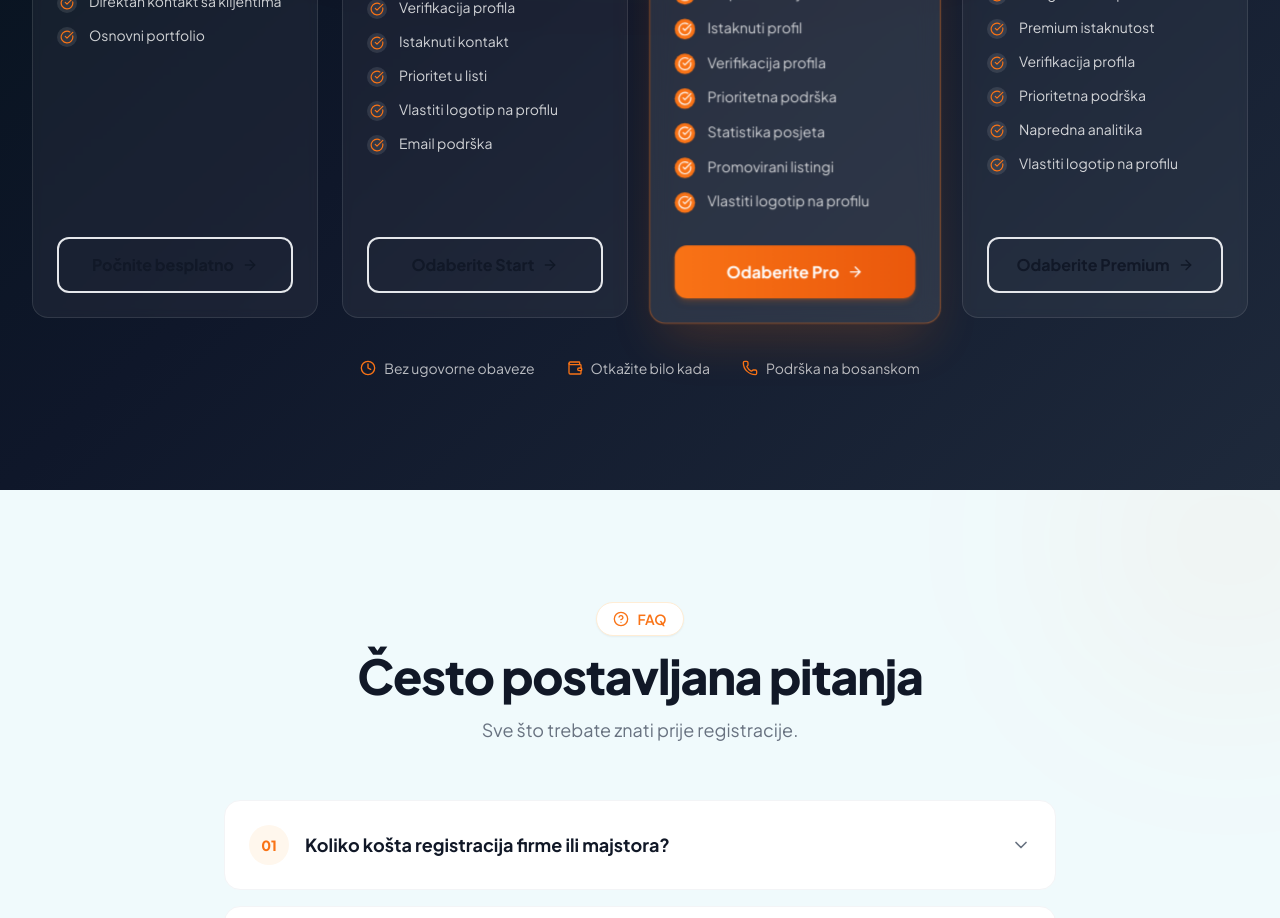
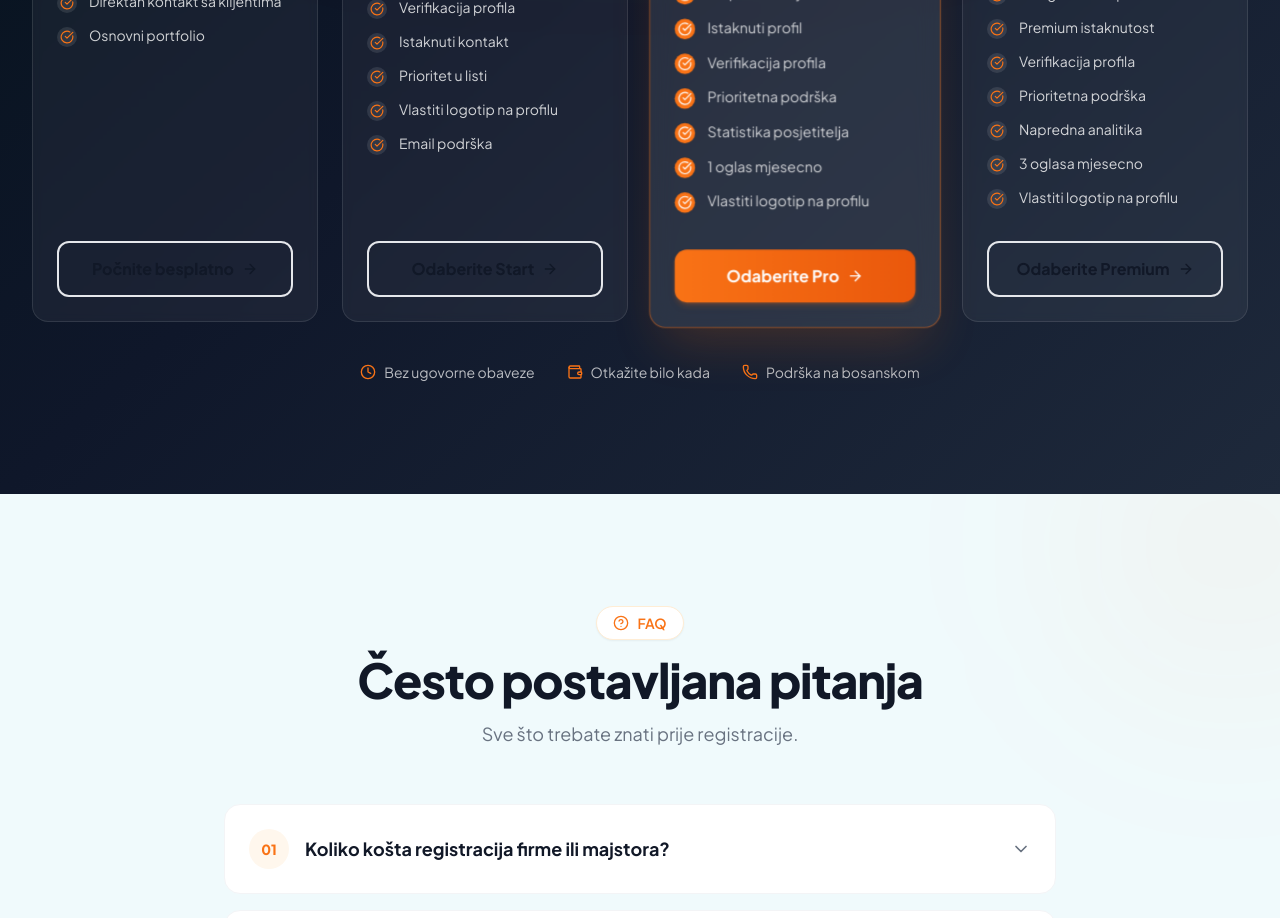
Before and after one commit to ocjenime/zaposli.ba, a Next.js app: page /za-firme in a window 1280 px wide. Shown: the part 5400-6318 px from the top of the page. Built offline with nearby package versions, Linux system fonts and the light colour scheme; no server answers.

Commit message:
feat: update Pro/Premium plan features - visitor stats and included ads

```diff
--- a/app/za-firme/ZaFirmeContent.tsx
+++ b/app/za-firme/ZaFirmeContent.tsx
@@ -196,8 +196,8 @@ const pricingPlans = [
       'Istaknuti profil',
       'Verifikacija profila',
       'Prioritetna podrška',
-      'Statistika posjeta',
-      'Promovirani listingi',
+      'Statistika posjetitelja',
+      '1 oglas mjesecno',
       'Vlastiti logotip na profilu',
     ],
     cta: 'Odaberite Pro',
@@ -216,6 +216,7 @@ const pricingPlans = [
       'Verifikacija profila',
       'Prioritetna podrška',
       'Napredna analitika',
+      '3 oglasa mjesecno',
       'Vlastiti logotip na profilu',
     ],
     cta: 'Odaberite Premium',
```
